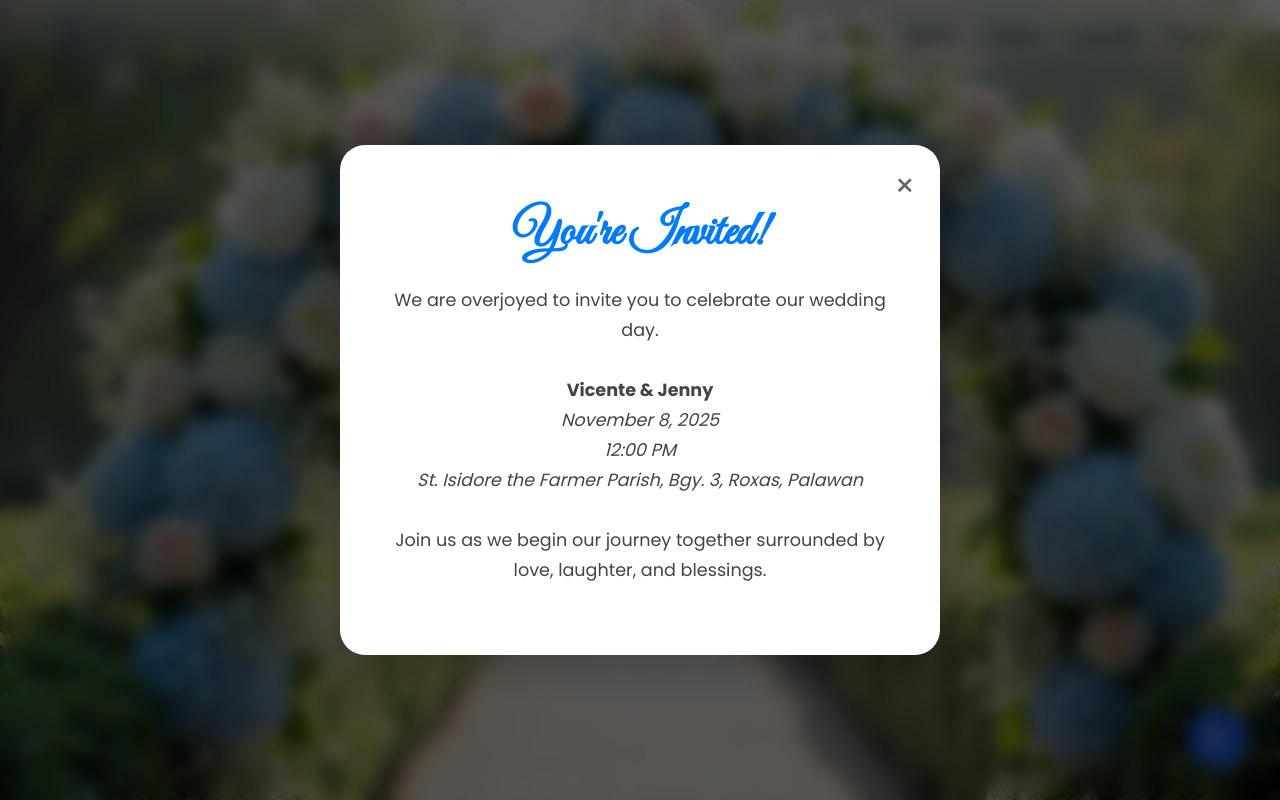
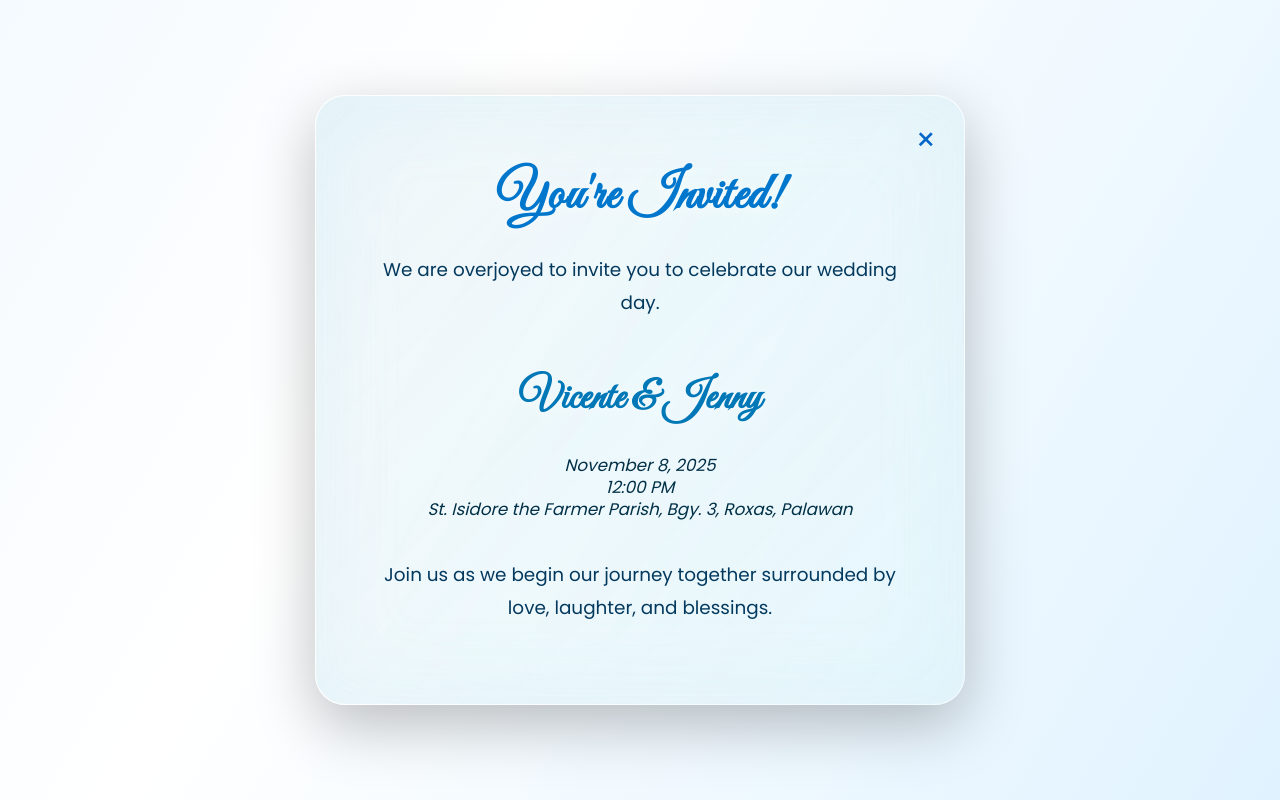
Before and after one commit to badzky/Wedding, a plain HTML site: page index.html in a window 1280 px wide. Shown: the top 800 px of the page. Drawn offline with Linux system fonts and the light colour scheme.

Commit message:
Update style.css

```diff
--- a/css/style.css
+++ b/css/style.css
@@ -127,61 +127,124 @@ nav.scrolled {
 
 /* Hero Section */
 .hero {
+  position: relative;
   height: 100vh;
   background-image: url('../images/hero-background.jpg');
   background-size: cover;
   background-position: center;
+  background-repeat: no-repeat;
   display: flex;
   align-items: center;
   justify-content: center;
   text-align: center;
   color: white;
-    position: relative;
-}
-.hero p {
-  line-height: 0.8;
+  overflow: hidden;
 }
 
+/* Overlay */
+.hero::before {
+  content: "";
+  position: absolute;
+  inset: 0;
+  background: rgba(0, 0, 0, 0.4);
+  z-index: 0;
+}
 
 .hero-content {
+  position: relative;
   z-index: 1;
-    animation: fadeIn 1s ease-out;
+  animation: fadeIn 1.5s ease-out;
+  padding: 1rem;
 }
 
 .hero-title {
   font-family: 'Great Vibes', cursive;
   font-size: 5rem;
-    margin-bottom: 1rem;
-    text-shadow: 2px 2px 4px rgba(0, 0, 0, 0.3);
-
+  margin-bottom: 0.5rem;
+  text-shadow: 2px 2px 6px rgba(0, 0, 0, 0.4);
 }
 
 .hero-divider {
-    width: 150px;
-    height: 2px;
-    background: white;
+  width: 120px;
+  height: 3px;
+  background: #fff;
   margin: 1rem auto;
+  border-radius: 2px;
 }
 
 .hero-subtitle {
-    font-size: 1.5rem;
-    margin-bottom: 2rem;
-    text-shadow: 1px 1px 2px rgba(0, 0, 0, 0.3);
+  font-size: 1.6rem;
+  letter-spacing: 1px;
+  font-weight: 300;
+  margin-bottom: 1.2rem;
+  text-shadow: 1px 1px 3px rgba(0, 0, 0, 0.3);
 }
 
+/* Details section */
 .hero-details {
-    font-size: 1.25rem;
+  font-size: 1.2rem;
+  font-weight: 400;
+  margin-bottom: 1.2rem;
+  line-height: 1.2; /* reduces spacing between lines */
 }
 
 .hero-date {
   font-weight: 600;
-    margin-bottom: 0.5rem;
+  font-size: 1.3rem;
+  margin-bottom: 0.2rem; /* less gap */
 }
 
 .hero-time,
 .hero-location {
-    margin: 0.25rem 0;
+  margin: 0.1rem 0; /* tighter spacing */
 }
+
+/* Bible Verse */
+.hero-verse {
+  font-size: 1.1rem;
+  font-style: italic;
+  font-family: 'Georgia', serif;
+  opacity: 0.9;
+  margin-top: 0.5rem;
+  text-shadow: 1px 1px 3px rgba(0, 0, 0, 0.3);
+}
+
+/* Animation */
+@keyframes fadeIn {
+  from {
+    opacity: 0;
+    transform: translateY(20px);
+  }
+  to {
+    opacity: 1;
+    transform: translateY(0);
+  }
+}
+
+/* Responsive design */
+@media (max-width: 768px) {
+  .hero-title {
+    font-size: 3rem;
+  }
+
+  .hero-subtitle {
+    font-size: 1.2rem;
+  }
+
+  .hero-details {
+    font-size: 1rem;
+    line-height: 1.1;
+  }
+
+  .hero-verse {
+    font-size: 0.9rem;
+  }
+
+  .hero-divider {
+    width: 80px;
+  }
+}
+
 
 /* Sections */
 .section {
@@ -713,23 +776,29 @@ nav.scrolled {
     left: 10px;
   }
 }
-
-/* === Invitation Modal (Responsive & Larger) === */
+/* === Invitation Modal: Mirror Glass with Soft Gradient Glow & Water Drops === */
 .modal-overlay {
   position: fixed;
-  top: 0;
-  left: 0;
+  inset: 0;
   width: 100%;
   height: 100%;
-  background: rgba(0,0,0,0.65);
-  backdrop-filter: blur(8px);
+  background: linear-gradient(120deg, #bde0fe, #ffffff, #a2d9ff);
+  background-size: 400% 400%;
+  animation: skyBreeze 25s ease-in-out infinite;
   display: flex;
   align-items: center;
   justify-content: center;
   opacity: 0;
   pointer-events: none;
-  transition: opacity 0.4s ease;
+  transition: opacity 0.6s ease;
+  overflow: hidden;
   z-index: 9999;
+}
+
+@keyframes skyBreeze {
+  0% { background-position: 0% 50%; }
+  50% { background-position: 100% 50%; }
+  100% { background-position: 0% 50%; }
 }
 
 .modal-overlay.show {
@@ -737,112 +806,164 @@ nav.scrolled {
   pointer-events: auto;
 }
 
+/* === Mirror Glass Modal === */
 .modal-box {
-  background: #fff;
-  border-radius: 25px;
-  padding: 50px 40px;
+  position: relative;
+  background: rgba(255, 255, 255, 0.18);
+  border-radius: 30px;
+  padding: 60px 50px;
   text-align: center;
   width: 90%;
-  max-width: 600px; /* Wider for desktop */
-  box-shadow: 0 10px 40px rgba(0,0,0,0.25);
-  animation: fadeUp 0.6s ease;
-  position: relative;
+  max-width: 650px;
+  border: 1px solid rgba(255, 255, 255, 0.4);
+  backdrop-filter: blur(25px) saturate(180%);
+  -webkit-backdrop-filter: blur(25px) saturate(180%);
+  box-shadow:
+    0 20px 60px rgba(0, 0, 0, 0.25),
+    inset 0 0 40px rgba(255, 255, 255, 0.15),
+    inset 0 0 80px rgba(173, 216, 230, 0.25);
+  overflow: hidden;
+  animation: fadeUp 1s ease;
+  z-index: 2;
 }
 
+/* === Subtle Gradient Glow on Glass === */
+.modal-box::before {
+  content: "";
+  position: absolute;
+  inset: 0;
+  background: linear-gradient(135deg,
+    rgba(255,255,255,0.1),
+    rgba(173,216,230,0.25),
+    rgba(255,255,255,0.1));
+  background-size: 300% 300%;
+  animation: glassGlow 12s ease-in-out infinite;
+  mix-blend-mode: overlay;
+  pointer-events: none;
+  z-index: 0;
+}
+
+@keyframes glassGlow {
+  0% { background-position: 0% 50%; opacity: 0.9; }
+  50% { background-position: 100% 50%; opacity: 1; }
+  100% { background-position: 0% 50%; opacity: 0.9; }
+}
+
+/* === Soft Moving Water Drops === */
+.modal-box::after {
+  content: "";
+  position: absolute;
+  inset: 0;
+  background-image:
+    radial-gradient(circle at 10% 20%, rgba(255,255,255,0.4) 1%, transparent 2%),
+    radial-gradient(circle at 30% 80%, rgba(255,255,255,0.25) 1.5%, transparent 2.5%),
+    radial-gradient(circle at 70% 40%, rgba(255,255,255,0.35) 1.2%, transparent 2%),
+    radial-gradient(circle at 50% 60%, rgba(255,255,255,0.3) 1%, transparent 2%);
+  background-size: 100% 100%;
+  opacity: 0.35;
+  filter: blur(1.5px);
+  animation: dropSlide 20s ease-in-out infinite alternate;
+  pointer-events: none;
+  z-index: 1;
+}
+
+@keyframes dropSlide {
+  0% { transform: translateY(0) translateX(0); }
+  50% { transform: translateY(10px) translateX(-5px); }
+  100% { transform: translateY(-10px) translateX(5px); }
+}
+
+/* === Fade Animation === */
 @keyframes fadeUp {
-  from { transform: translateY(40px); opacity: 0; }
+  from { transform: translateY(50px); opacity: 0; }
   to { transform: translateY(0); opacity: 1; }
 }
 
+/* === Typography === */
 .modal-box .script {
   font-family: 'Great Vibes', cursive;
-  color: #007bff;
-  font-size: 3rem;
+  color: #0077cc;
+  font-size: 3.2rem;
   margin-bottom: 15px;
+  letter-spacing: 1px;
+  text-shadow: 0 2px 8px rgba(255, 255, 255, 0.6);
+  position: relative;
+  z-index: 3;
 }
 
 .modal-box .message {
-  color: #444;
-  font-size: 1.1rem;
-  line-height: 1.7;
+  color: #04395e;
+  font-size: 1.15rem;
+  line-height: 1.8;
   margin-bottom: 20px;
+  font-family: 'Poppins', sans-serif;
+  position: relative;
+  z-index: 3;
 }
 
-.modal-box .btn {
+.couple-names {
+  font-family: 'Great Vibes', cursive;
+  font-size: 2.6rem;
+  color: #0077b6;
   display: inline-block;
-  background: #007bff;
-  color: white;
-  text-decoration: none;
-  padding: 12px 35px;
-  border-radius: 30px;
-  margin-top: 25px;
-  font-weight: 500;
-  transition: background 0.3s;
-}
-.modal-box .btn:hover {
-  background: #0056b3;
+  margin: 10px 0;
+  text-shadow: 0 2px 6px rgba(255, 255, 255, 0.5);
 }
 
+.event-details-text {
+  display: inline-block;
+  color: #023047;
+  font-size: 1.05rem;
+  line-height: 1.3;
+  margin-top: 0.5rem;
+  position: relative;
+  z-index: 3;
+}
+
+/* === Close Button === */
 .close-btn {
   position: absolute;
-  top: 15px;
-  right: 25px;
+  top: 18px;
+  right: 28px;
   font-size: 2rem;
-  color: #666;
+  color: #0466c8;
   cursor: pointer;
-  transition: color 0.3s;
+  transition: color 0.3s ease, transform 0.3s ease;
+  z-index: 4;
 }
 .close-btn:hover {
-  color: #000;
+  color: #023e8a;
+  transform: rotate(90deg);
 }
 
-/* Event Details Section */
-.event-details {
-  margin-top: 30px;
-  text-align: center;
-}
-
-.event-details h3 {
-  font-size: 1.4rem;
-  color: #007bff;
-  margin-bottom: 8px;
-  font-family: 'Poppins', sans-serif;
-}
-
-.event-details p {
-  margin: 0 0 18px;
-  color: #444;
-  line-height: 1.6;
-  font-size: 1rem;
-}
-
-/* === Responsive Design === */
+/* === Responsive === */
 @media (max-width: 768px) {
   .modal-box {
-    padding: 35px 25px;
+    padding: 40px 25px;
     max-width: 90%;
   }
 
   .modal-box .script {
-    font-size: 2.2rem;
+    font-size: 2.4rem;
+  }
+
+  .couple-names {
+    font-size: 2rem;
   }
 
   .modal-box .message {
     font-size: 1rem;
+    line-height: 1.7;
   }
 
-  .event-details h3 {
-    font-size: 1.2rem;
-  }
-
-  .event-details p {
-    font-size: 0.95rem;
+  .event-details-text {
+    font-size: 1rem;
   }
 }
 
 @media (max-width: 480px) {
   .modal-box {
-    border-radius: 15px;
+    border-radius: 20px;
     padding: 30px 20px;
   }
 
@@ -850,8 +971,7 @@ nav.scrolled {
     font-size: 2rem;
   }
 
-  .modal-box .btn {
-    width: 100%;
-    padding: 12px;
+  .couple-names {
+    font-size: 1.7rem;
   }
 }
```
Lines whose indentation alone changed are shown as unchanged.
